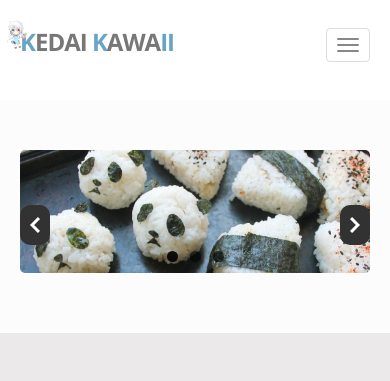
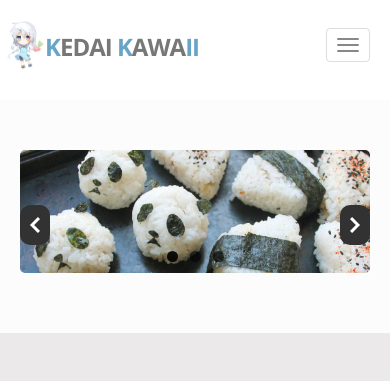
Before and after one commit to cichan/kedaikawaii, a plain HTML site: page index.html in a window 390 px wide. Shown: the top 381 px of the page. Drawn offline with nearby package versions, Linux system fonts and the light colour scheme.

Commit message:
kedaikawaii

```diff
--- a/css/style.css
+++ b/css/style.css
@@ -1863,11 +1863,17 @@ article img.pull-right, article .align-right{
   body {
     padding-right: 0;
     padding-left: 0;
-  }
-	.navbar-brand {
-		margin-top: 10px;
-		border-bottom: none;
-	}
+    }
+
+  	#chibi{
+  		width: 10%;
+    }
+
+    .navbar-brand {
+	margin: 15px 25px;
+    border-bottom: none;
+    }
+
 	.navbar-header {
 		margin-top: 20px;
 		border-bottom: none;
```
